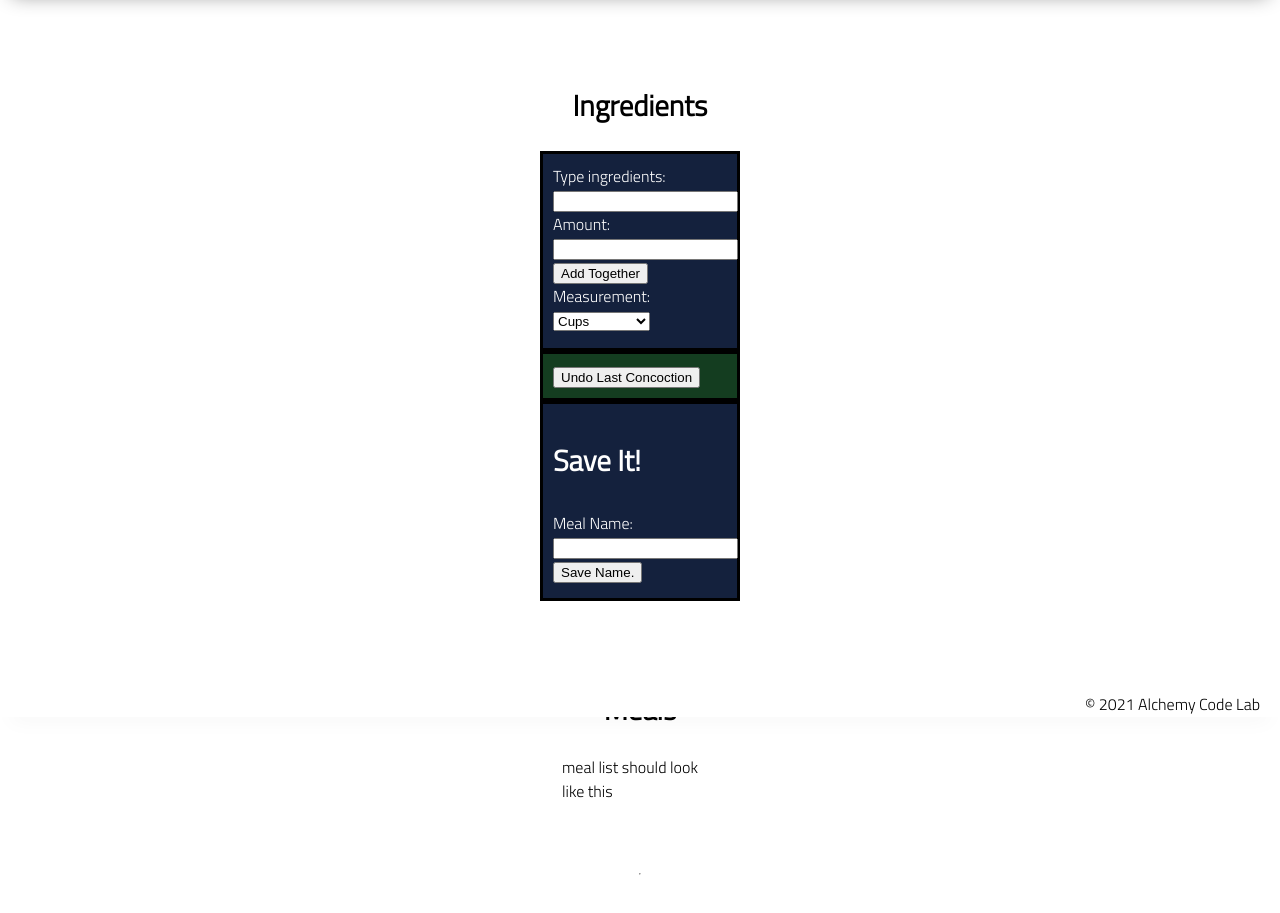
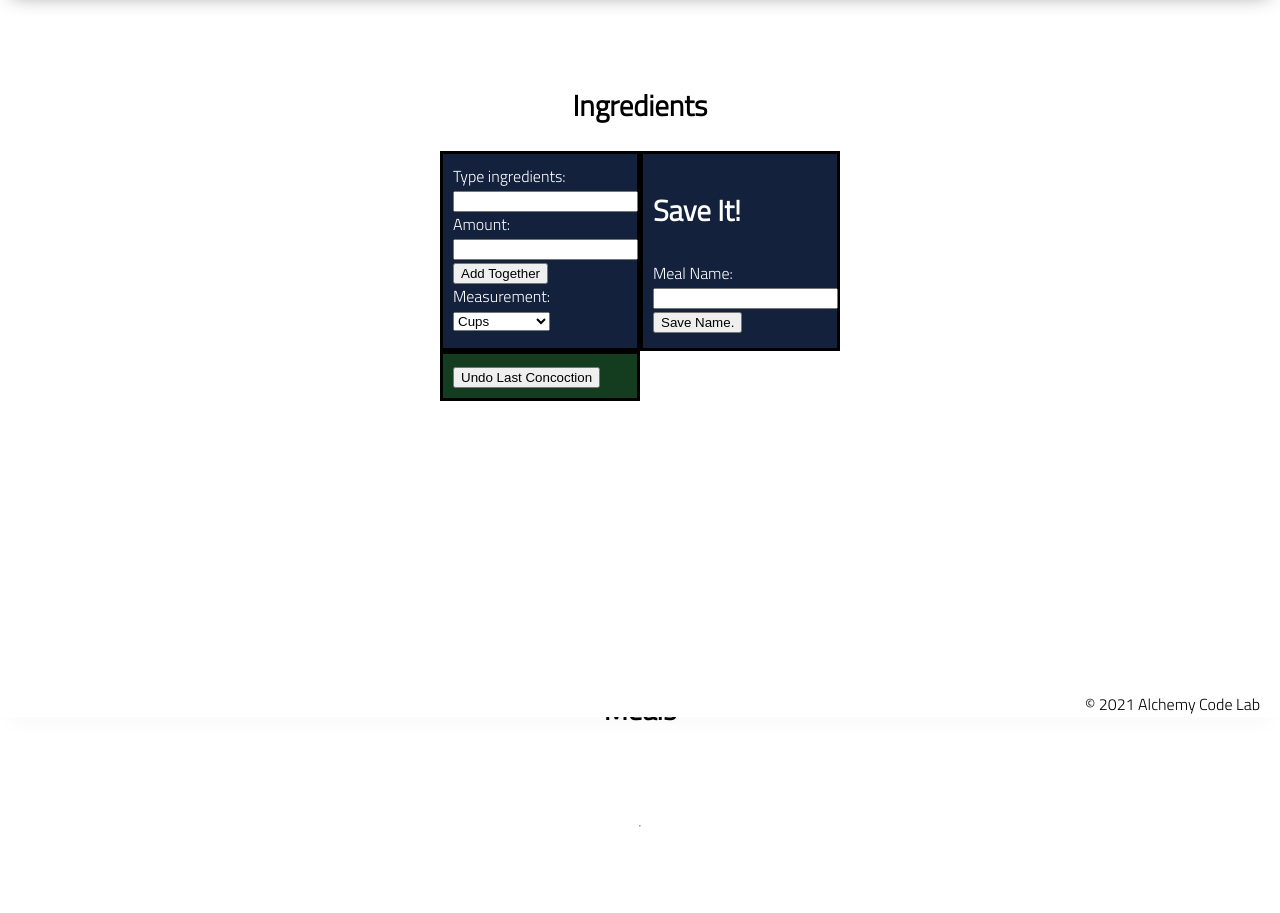
Before and after one commit to BrendenSeifried/fromscratch-mealcounter, a plain HTML site: page index.html in a window 1280 px wide. Shown: the part 83-996 px from the top of the page. Drawn offline with Linux system fonts and the light colour scheme.

Commit message:
added passing test and css

```diff
--- a/index.html
+++ b/index.html
@@ -68,7 +68,7 @@
             </div>
             <section>
                 <h2>Meals</h2>
-                <ul id="totals">meal list should look like this</ul>
+                <ul id="totals"></ul>
                 <ul id="list-names"></ul>
 
             </section>
--- a/styles/home.css
+++ b/styles/home.css
@@ -7,8 +7,10 @@
     color: #fff;
     padding: 10px;
     border: solid 3px black;
+    position:relative;
+     right:100px;
 
-    float:right;
+
 }
 
 .list-food{
@@ -17,6 +19,8 @@
     color: #fff;
     padding: 10px;
     border: solid 3px black;
+    position:relative;
+     right:100px;
 }
 
 .name-it {
@@ -27,5 +31,7 @@
     padding: 10px;
     border: solid 3px black;
     display: grid;
-    float:right;
+    position:relative;
+     left:100px;
+     bottom: 250px;
 }
```
Also changed, not shown: test/tests.js (+3 -3 lines).
